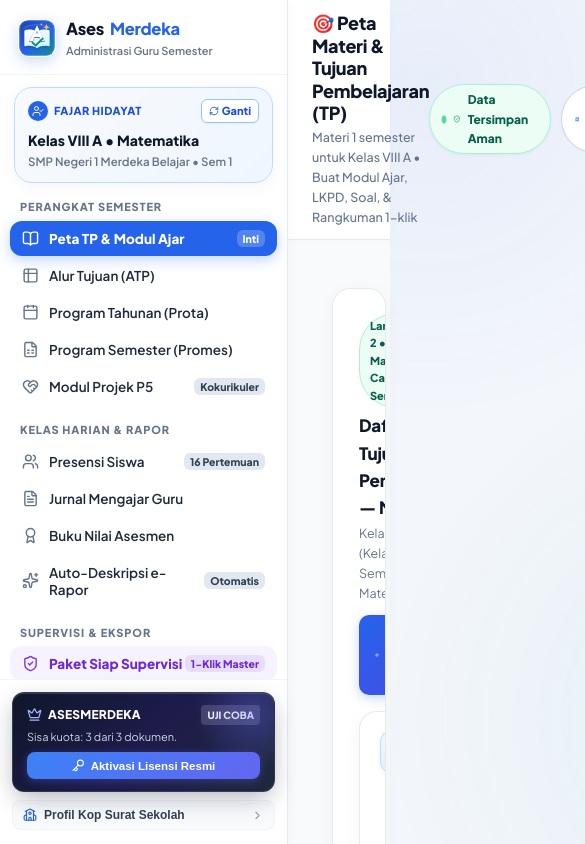
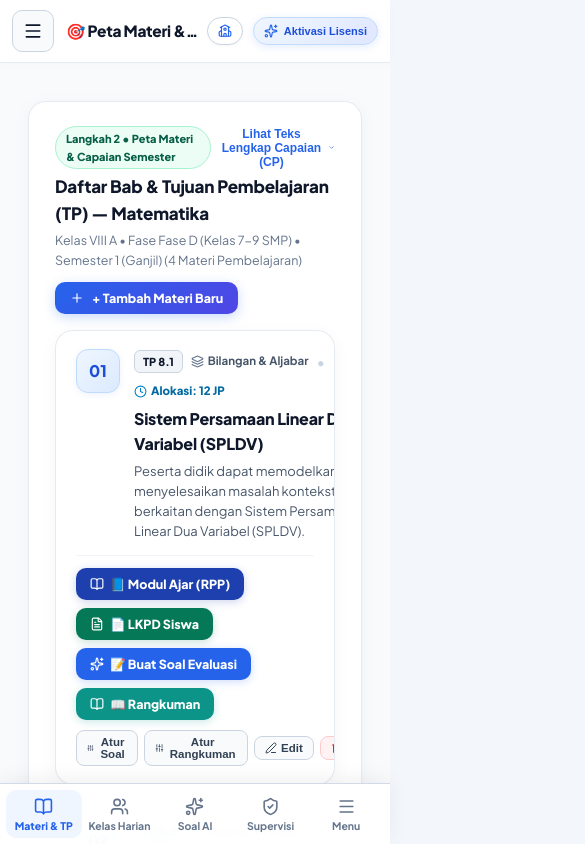
Before and after one commit to sunR-code/asesmerdeka, a React (Vite) app: page / in a window 390 px wide. Shown: the top 844 px of the page, 585 px wide, since content can reach past the window. Built offline with nearby package versions, Linux system fonts and the light colour scheme; no server answers.

Commit message:
feat(ui): add responsive mobile and tablet layout with off-canvas drawer and bottom navigation

```diff
--- a/src/App.tsx
+++ b/src/App.tsx
@@ -10,6 +10,7 @@ import {
   AppFooter,
   FloatingProPromoBar,
   AppToastBanner,
+  MobileBottomNav,
 } from './components/layout/AppChrome';
 import { ClassSemesterHub } from './components/ClassSemesterHub';
 import { LicenseModal } from './components/LicenseModal';
@@ -380,7 +381,7 @@ export function App() {
   );
 
   return (
-    <div style={{ minHeight: '100vh', display: 'flex', background: '#f8fafc' }}>
+    <div className="app-shell" style={{ minHeight: '100vh', display: 'flex', background: '#f8fafc' }}>
       <AppSidebar
         activeTab={activeTab}
         onSelectTab={(tab: SidebarTabId) => {
@@ -397,7 +398,7 @@ export function App() {
         onCloseMobile={() => setIsMobileSidebarOpen(false)}
       />
 
-      <div style={{ flex: 1, minWidth: 0, display: 'flex', flexDirection: 'column' }}>
+      <div className="app-content-column" style={{ flex: 1, minWidth: 0, display: 'flex', flexDirection: 'column' }}>
         <TopHeader
           pageTitle={headerInfo.title}
           pageSubtitle={headerInfo.subtitle}
@@ -408,7 +409,7 @@ export function App() {
           onToggleMobileSidebar={() => setIsMobileSidebarOpen(!isMobileSidebarOpen)}
         />
 
-        <main style={{ flex: 1, padding: '24px 28px 80px', maxWidth: 1240, width: '100%', margin: '0 auto' }}>
+        <main className="app-main-container" style={{ flex: 1, padding: '24px 28px 80px', maxWidth: 1240, width: '100%', margin: '0 auto' }}>
           <AppErrorBanner message={errorMessage} onDismiss={() => setErrorMessage(null)} />
 
           <BackToHubButton
@@ -577,6 +578,15 @@ export function App() {
         onDismiss={() => setDismissPromoBar(true)}
       />
 
+      <MobileBottomNav
+        activeTab={activeTab}
+        onSelectTab={(tab) => {
+          setActiveTab(tab);
+          window.scrollTo({ top: 0, behavior: 'smooth' });
+        }}
+        onOpenMobileMenu={() => setIsMobileSidebarOpen(true)}
+      />
+
       <ClassSelectorModal
         isOpen={isClassModalOpen}
         onClose={() => setIsClassModalOpen(false)}
--- a/src/components/AssessmentViewer.tsx
+++ b/src/components/AssessmentViewer.tsx
@@ -419,9 +419,9 @@ export const AssessmentViewer: React.FC<AssessmentViewerProps> = ({
         </div>
 
         {/* Identitas Siswa & Mata Pelajaran */}
-        <div style={{
+        <div className="doc-identity-grid" style={{
           display: 'grid',
-          gridTemplateColumns: '1.2fr 1fr',
+          gridTemplateColumns: 'repeat(auto-fit, minmax(220px, 1fr))',
           gap: 16,
           background: '#f8fafc',
           padding: '14px 20px',
--- a/src/components/LKPDViewer.tsx
+++ b/src/components/LKPDViewer.tsx
@@ -842,9 +842,10 @@ export const LKPDViewer: React.FC<LKPDViewerProps> = ({
 
         {/* Tabel Identitas Siswa & Mata Pelajaran */}
         <div
+          className="doc-identity-grid"
           style={{
             display: 'grid',
-            gridTemplateColumns: '1.2fr 1fr',
+            gridTemplateColumns: 'repeat(auto-fit, minmax(220px, 1fr))',
             gap: 16,
             background: '#f8fafc',
             padding: '14px 18px',
--- a/src/components/RangkumanGenerator.tsx
+++ b/src/components/RangkumanGenerator.tsx
@@ -248,7 +248,7 @@ export const RangkumanGenerator: React.FC<RangkumanGeneratorProps> = ({
           <label className="form-label" style={{ marginBottom: 10, fontSize: 14 }}>
             Pilih Sumber Materi yang Ingin Dirangkum:
           </label>
-          <div style={{ display: 'grid', gridTemplateColumns: '1fr 1fr', gap: 12 }}>
+          <div style={{ display: 'grid', gridTemplateColumns: 'repeat(auto-fit, minmax(240px, 1fr))', gap: 12 }}>
             <button
               type="button"
               onClick={() => setModeInput('keinginan_user')}
--- a/src/components/layout/AppChrome.tsx
+++ b/src/components/layout/AppChrome.tsx
@@ -1,6 +1,7 @@
 import React from 'react';
 import { motion, AnimatePresence } from 'framer-motion';
-import { AlertCircle, ArrowLeft, Crown } from 'lucide-react';
+import { AlertCircle, ArrowLeft, Crown, BookOpen, Users, Sparkles, ShieldCheck, Menu } from 'lucide-react';
+import type { SidebarTabId } from './AppSidebar';
 
 export const AppErrorBanner: React.FC<{
   message: string | null;
@@ -133,7 +134,7 @@ export const FloatingProPromoBar: React.FC<{
           initial={{ opacity: 0, y: 20, scale: 0.98 }}
           animate={{ opacity: 1, y: 0, scale: 1 }}
           exit={{ opacity: 0, y: 20, scale: 0.98 }}
-          className="no-print v21-glass-pro-card"
+          className="no-print v21-glass-pro-card floating-pro-promo-bar"
           style={{
             position: 'fixed',
             bottom: 18,
@@ -225,7 +226,7 @@ export const AppToastBanner: React.FC<{ message: string | null }> = ({ message }
           animate={{ opacity: 1, y: 0, scale: 1 }}
           exit={{ opacity: 0, y: 12, scale: 0.96 }}
           transition={{ duration: 0.18 }}
-          className="no-print"
+          className="no-print app-toast-banner"
           style={{
             position: 'fixed',
             bottom: 24,
@@ -252,3 +253,63 @@ export const AppToastBanner: React.FC<{ message: string | null }> = ({ message }
     </AnimatePresence>
   );
 };
+
+export const MobileBottomNav: React.FC<{
+  activeTab: string;
+  onSelectTab: (tab: SidebarTabId) => void;
+  onOpenMobileMenu: () => void;
+}> = ({ activeTab, onSelectTab, onOpenMobileMenu }) => {
+  const isPersiapan = ['tp_list', 'atp', 'prota', 'promes', 'modul_ajar', 'lkpd'].includes(activeTab);
+  const isHarian = ['presensi', 'jurnal', 'nilai', 'rapor'].includes(activeTab);
+  const isSoalAi = ['generator', 'rangkuman_gen', 'worksheet', 'kisi_kisi', 'teacher_guide', 'rangkuman_view', 'bank'].includes(activeTab);
+  const isSupervisi = activeTab === 'supervisi' || activeTab === 'ujian_semester' || activeTab === 'p5_project';
+
+  return (
+    <nav className="mobile-bottom-nav no-print" aria-label="Navigasi Cepat HP">
+      <button
+        type="button"
+        onClick={() => onSelectTab('tp_list')}
+        className={`mobile-bottom-nav-item ${isPersiapan ? 'is-active' : ''}`}
+      >
+        <BookOpen size={19} />
+        <span>Materi & TP</span>
+      </button>
+
+      <button
+        type="button"
+        onClick={() => onSelectTab('presensi')}
+        className={`mobile-bottom-nav-item ${isHarian ? 'is-active' : ''}`}
+      >
+        <Users size={19} />
+        <span>Kelas Harian</span>
+      </button>
+
+      <button
+        type="button"
+        onClick={() => onSelectTab('generator')}
+        className={`mobile-bottom-nav-item ${isSoalAi ? 'is-active' : ''}`}
+      >
+        <Sparkles size={19} />
+        <span>Soal AI</span>
+      </button>
+
+      <button
+        type="button"
+        onClick={() => onSelectTab('supervisi')}
+        className={`mobile-bottom-nav-item ${isSupervisi ? 'is-active' : ''}`}
+      >
+        <ShieldCheck size={19} />
+        <span>Supervisi</span>
+      </button>
+
+      <button
+        type="button"
+        onClick={onOpenMobileMenu}
+        className="mobile-bottom-nav-item"
+      >
+        <Menu size={19} />
+        <span>Menu</span>
+      </button>
+    </nav>
+  );
+};
--- a/src/components/layout/AppSidebar.tsx
+++ b/src/components/layout/AppSidebar.tsx
@@ -19,6 +19,7 @@ import {
   HeartHandshake,
   Crown,
   UserCheck,
+  X,
 } from 'lucide-react';
 import type { SchoolProfile } from '../../utils/schoolProfileStorage';
 import type { UserQuota } from '../../types/assessment';
@@ -196,6 +197,7 @@ export const AppSidebar: React.FC<AppSidebarProps> = ({
       {/* Mobile Drawer Backdrop */}
       {isMobileOpen && (
         <div
+          className="mobile-sidebar-backdrop no-print"
           onClick={onCloseMobile}
           style={{
             position: 'fixed',
@@ -208,6 +210,7 @@ export const AppSidebar: React.FC<AppSidebarProps> = ({
       )}
 
       <aside
+        className={`app-sidebar no-print ${isMobileOpen ? 'is-mobile-open' : ''}`}
         style={{
           width: 288,
           background: '#ffffff',
@@ -270,6 +273,18 @@ export const AppSidebar: React.FC<AppSidebarProps> = ({
               </div>
             </div>
           </div>
+
+          {onCloseMobile && (
+            <button
+              type="button"
+              onClick={onCloseMobile}
+              className="mobile-sidebar-close"
+              aria-label="Tutup menu navigasi"
+              title="Tutup menu"
+            >
+              <X size={18} />
+            </button>
+          )}
         </div>
 
         {/* 2. Profil Guru & Kelas Aktif Switcher (V21 Style Card) */}
--- a/src/components/layout/TopHeader.tsx
+++ b/src/components/layout/TopHeader.tsx
@@ -24,41 +24,36 @@ export const TopHeader: React.FC<TopHeaderProps> = ({
 }) => {
   return (
     <header
-      className="no-print"
+      className="app-top-header no-print"
       style={{
-        background: 'rgba(255, 255, 255, 0.88)',
+        background: 'rgba(255, 255, 255, 0.9)',
         backdropFilter: 'blur(12px)',
         borderBottom: '1px solid rgba(226, 232, 240, 0.85)',
         padding: '12px 24px',
         display: 'flex',
         alignItems: 'center',
         justifyContent: 'space-between',
+        gap: 12,
         position: 'sticky',
         top: 0,
         zIndex: 40,
         boxShadow: '0 2px 10px rgba(15, 23, 42, 0.02)',
       }}
     >
-      <div style={{ display: 'flex', alignItems: 'center', gap: 12 }}>
+      <div className="app-top-header-left" style={{ display: 'flex', alignItems: 'center', gap: 12, minWidth: 0, flex: 1 }}>
         <button
           type="button"
           onClick={onToggleMobileSidebar}
-          style={{
-            display: 'none',
-            background: '#f8fafc',
-            border: '1px solid #cbd5e1',
-            borderRadius: 8,
-            padding: '6px 8px',
-            cursor: 'pointer',
-          }}
           className="mobile-sidebar-toggle"
+          aria-label="Buka menu navigasi"
           title="Buka menu navigasi"
         >
-          <Menu size={18} />
+          <Menu size={20} />
         </button>
 
-        <div>
+        <div style={{ minWidth: 0, flex: 1 }}>
           <h1
+            className="app-top-header-title"
             style={{
               fontSize: 18,
               fontWeight: 900,
@@ -70,16 +65,20 @@ export const TopHeader: React.FC<TopHeaderProps> = ({
             {pageTitle}
           </h1>
           {pageSubtitle && (
-            <p style={{ fontSize: 12.5, color: '#64748b', marginTop: 2, fontWeight: 500 }}>
+            <p
+              className="app-top-header-subtitle"
+              style={{ fontSize: 12.5, color: '#64748b', marginTop: 2, fontWeight: 500 }}
+            >
               {pageSubtitle}
             </p>
           )}
         </div>
       </div>
 
-      <div style={{ display: 'flex', alignItems: 'center', gap: 10 }}>
+      <div className="app-top-header-right" style={{ display: 'flex', alignItems: 'center', gap: 10, flexShrink: 0 }}>
         {/* Status Penyimpanan Otomatis Real-time */}
         <div
+          className="header-pill-autosave"
           style={{
             display: 'flex',
             alignItems: 'center',
@@ -93,7 +92,7 @@ export const TopHeader: React.FC<TopHeaderProps> = ({
             color: '#065f46',
             boxShadow: '0 1px 3px rgba(5, 150, 105, 0.08)',
           }}
-          title="Semua perubahan data langsung tersimpan aman secara otomatis di peramban komputer Anda"
+          title="Semua perubahan data langsung tersimpan aman secara otomatis di peramban Anda"
         >
           <span
             className="animate-pulse-subtle"
@@ -106,7 +105,7 @@ export const TopHeader: React.FC<TopHeaderProps> = ({
             }}
           />
           <ShieldCheck size={14} color="#059669" />
-          <span>Data Tersimpan Aman</span>
+          <span className="header-pill-autosave-text">Data Tersimpan Aman</span>
         </div>
 
         {/* Sekolah Pill Button */}
@@ -115,6 +114,7 @@ export const TopHeader: React.FC<TopHeaderProps> = ({
           whileHover={{ y: -1 }}
           whileTap={{ scale: 0.98 }}
           onClick={onOpenSchoolModal}
+          className="header-pill-school"
           style={{
             display: 'flex',
             alignItems: 'center',
@@ -131,8 +131,8 @@ export const TopHeader: React.FC<TopHeaderProps> = ({
           }}
           title="Klik untuk mengubah Kop & Identitas Sekolah"
         >
-          <School size={14} color="#2563eb" />
-          <span>{schoolProfile.namaSekolah || 'Set Kop Sekolah'}</span>
+          <School size={14} color="#2563eb" style={{ flexShrink: 0 }} />
+          <span className="header-pill-school-text">{schoolProfile.namaSekolah || 'Set Kop Sekolah'}</span>
         </motion.button>
 
         {/* Lisensi PRO Status Pill */}
@@ -142,6 +142,7 @@ export const TopHeader: React.FC<TopHeaderProps> = ({
             whileHover={{ y: -1 }}
             whileTap={{ scale: 0.98 }}
             onClick={onOpenLicenseModal}
+            className="header-pill-license"
             style={{
               display: 'flex',
               alignItems: 'center',
@@ -162,8 +163,8 @@ export const TopHeader: React.FC<TopHeaderProps> = ({
             }}
             title={isPro ? 'Lisensi Resmi Aktif Permanen' : 'Aktivasi Lisensi Resmi via Mayar'}
           >
-            <Sparkles size={14} color={isPro ? '#059669' : '#2563eb'} />
-            <span>{isPro ? 'Lisensi Aktif' : 'Aktivasi Lisensi'}</span>
+            <Sparkles size={14} color={isPro ? '#059669' : '#2563eb'} style={{ flexShrink: 0 }} />
+            <span className="header-pill-license-text">{isPro ? 'Lisensi Aktif' : 'Aktivasi Lisensi'}</span>
           </motion.button>
         )}
       </div>
--- a/src/index.css
+++ b/src/index.css
@@ -607,6 +607,270 @@ body {
 }
 
 /* =========================================
+   RESPONSIVE MOBILE & TABLET LAYOUT (V21)
+   ========================================= */
+.mobile-sidebar-toggle {
+  display: none;
+  align-items: center;
+  justify-content: center;
+  width: 42px;
+  height: 42px;
+  border-radius: 10px;
+  background: #f8fafc;
+  border: 1px solid #cbd5e1;
+  color: #0f172a;
+  cursor: pointer;
+  flex-shrink: 0;
+  transition: all 0.15s ease;
+}
+
+.mobile-sidebar-toggle:hover {
+  background: #eff6ff;
+  border-color: #93c5fd;
+  color: #2563eb;
+}
+
+.mobile-sidebar-close {
+  display: none;
+  align-items: center;
+  justify-content: center;
+  width: 36px;
+  height: 36px;
+  border-radius: 10px;
+  background: #f1f5f9;
+  border: 1px solid #e2e8f0;
+  color: #475569;
+  cursor: pointer;
+  flex-shrink: 0;
+  transition: all 0.15s ease;
+}
+
+.mobile-sidebar-close:hover {
+  background: #fee2e2;
+  border-color: #fca5a5;
+  color: #dc2626;
+}
+
+.mobile-bottom-nav {
+  display: none;
+}
+
+/* Tablet & Mobile Off-Canvas Sidebar (<= 1024px) */
+@media (max-width: 1024px) {
+  .mobile-sidebar-toggle {
+    display: inline-flex;
+  }
+
+  .mobile-sidebar-close {
+    display: inline-flex;
+  }
+
+  .app-sidebar {
+    position: fixed !important;
+    top: 0 !important;
+    left: 0 !important;
+    bottom: 0 !important;
+    height: 100dvh !important;
+    width: min(304px, 86vw) !important;
+    z-index: 1001 !important;
+    transform: translateX(-105%);
+    transition: transform 0.26s cubic-bezier(0.16, 1, 0.3, 1), box-shadow 0.26s ease;
+    box-shadow: none !important;
+  }
+
+  .app-sidebar.is-mobile-open {
+    transform: translateX(0);
+    box-shadow: 16px 0 40px rgba(15, 23, 42, 0.25) !important;
+  }
+
+  .app-main-container {
+    padding: 20px 18px 88px !important;
+  }
+
+  .app-top-header {
+    padding: 10px 18px !important;
+  }
+
+  .header-pill-autosave-text {
+    display: none;
+  }
+
+  .header-pill-school-text {
+    max-width: 160px;
+    overflow: hidden;
+    text-overflow: ellipsis;
+    white-space: nowrap;
+  }
+
+  .print-sheet {
+    padding: 28px 24px !important;
+  }
+}
+
+/* Smartphone Layout & Bottom Navigation Bar (<= 768px) */
+@media (max-width: 768px) {
+  .app-main-container {
+    padding: 14px 12px 104px !important;
+  }
+
+  .app-top-header {
+    padding: 10px 12px !important;
+    gap: 8px !important;
+  }
+
+  .app-top-header-title {
+    font-size: 15.5px !important;
+    white-space: nowrap;
+    overflow: hidden;
+    text-overflow: ellipsis;
+  }
+
+  .app-top-header-subtitle {
+    display: none;
+  }
+
+  .header-pill-autosave {
+    display: none !important;
+  }
+
+  .header-pill-school {
+    padding: 6px 10px !important;
+  }
+
+  .header-pill-school-text {
+    max-width: 105px;
+    font-size: 11.5px;
+  }
+
+  .header-pill-license {
+    padding: 6px 10px !important;
+    font-size: 11.5px !important;
+  }
+
+  /* Native-style Bottom Quick Navigation Bar for Mobile */
+  .mobile-bottom-nav {
+    display: grid;
+    grid-template-columns: repeat(5, 1fr);
+    position: fixed;
+    bottom: 0;
+    left: 0;
+    right: 0;
+    background: rgba(255, 255, 255, 0.96);
+    backdrop-filter: blur(14px);
+    -webkit-backdrop-filter: blur(14px);
+    border-top: 1px solid rgba(203, 213, 225, 0.85);
+    padding: 6px 6px calc(6px + env(safe-area-inset-bottom, 0px));
+    z-index: 950;
+    box-shadow: 0 -4px 20px rgba(15, 23, 42, 0.06);
+  }
+
+  .mobile-bottom-nav-item {
+    display: flex;
+    flex-direction: column;
+    align-items: center;
+    justify-content: center;
+    gap: 3px;
+    padding: 6px 2px;
+    min-height: 48px;
+    border: none;
+    background: transparent;
+    color: #64748b;
+    font-family: var(--font-family);
+    font-size: 10.5px;
+    font-weight: 700;
+    border-radius: 10px;
+    cursor: pointer;
+    transition: all 0.15s ease;
+    -webkit-tap-highlight-color: transparent;
+  }
+
+  .mobile-bottom-nav-item.is-active {
+    color: #2563eb;
+    background: #eff6ff;
+    font-weight: 800;
+  }
+
+  .mobile-bottom-nav-item:active {
+    transform: scale(0.95);
+  }
+
+  /* Shift floating bars above mobile bottom nav */
+  .floating-pro-promo-bar {
+    bottom: 74px !important;
+    width: calc(100% - 20px) !important;
+    padding: 12px 14px !important;
+  }
+
+  .app-toast-banner {
+    bottom: 78px !important;
+    right: 12px !important;
+    left: 12px !important;
+    max-width: none !important;
+  }
+
+  /* Document sheets & cards on mobile screen */
+  .print-sheet {
+    padding: 18px 14px !important;
+    border-radius: 12px !important;
+  }
+
+  .glass-panel {
+    padding: 16px 14px !important;
+    border-radius: 14px !important;
+  }
+
+  .lkpd-studio-bento {
+    padding: 14px 12px !important;
+  }
+
+  /* Touch-friendly inputs (16px prevents iOS Safari zoom-on-focus) */
+  .form-input,
+  .form-select,
+  .form-textarea {
+    font-size: 16px !important;
+    min-height: 44px;
+  }
+
+  /* Modal adaptation for mobile screens */
+  .modal-overlay {
+    padding: 10px !important;
+    align-items: flex-end !important;
+  }
+
+  .modal-content {
+    padding: 18px 16px !important;
+    max-height: 90dvh;
+    overflow-y: auto;
+    border-radius: 18px 18px 14px 14px !important;
+  }
+
+  /* Ensure wide curriculum / grading tables scroll smoothly inside cards */
+  .v21-bento-card,
+  .glass-panel {
+    max-width: 100%;
+  }
+
+  .v21-bento-card table,
+  .print-sheet table {
+    display: block;
+    width: 100%;
+    overflow-x: auto;
+    -webkit-overflow-scrolling: touch;
+  }
+}
+
+/* Extra-compact phones (<= 420px) */
+@media (max-width: 420px) {
+  .header-pill-school-text {
+    display: none;
+  }
+
+  .header-pill-license-text {
+    font-size: 11px;
+  }
+}
+
+/* =========================================
    PRINT STYLES FOR TEACHERS & EXAM PAPERS
    ========================================= */
 @media print {
@@ -617,7 +881,7 @@ body {
     line-height: 1.4;
   }
 
-  .no-print, header, .app-sidebar, .controls-bar, .modal-overlay, .lkpd-studio-controls {
+  .no-print, header, .app-sidebar, .mobile-bottom-nav, .controls-bar, .modal-overlay, .lkpd-studio-controls {
     display: none !important;
   }
 
@@ -630,6 +894,15 @@ body {
     padding: 0 !important;
     margin: 0 !important;
     width: 100% !important;
+  }
+
+  .print-sheet table {
+    display: table !important;
+    overflow: visible !important;
+  }
+
+  .doc-identity-grid {
+    grid-template-columns: 1.2fr 1fr !important;
   }
 
   .lkpd-inline-textarea, .lkpd-inline-input {
```
Also changed, not shown: public/site.webmanifest, src/components/BrandLogo.tsx (line endings or trailing spaces).
